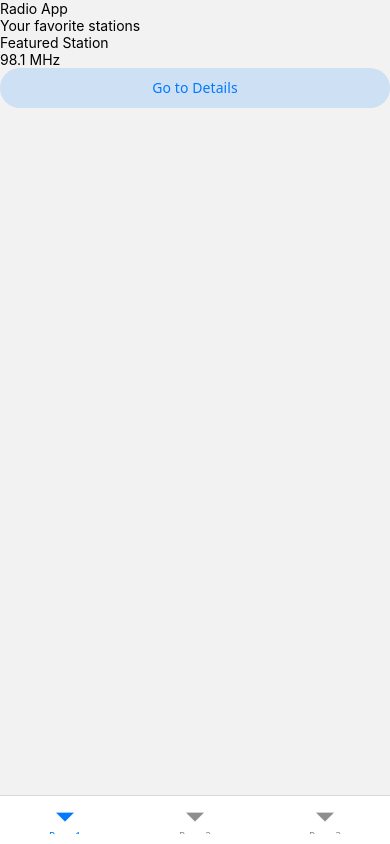
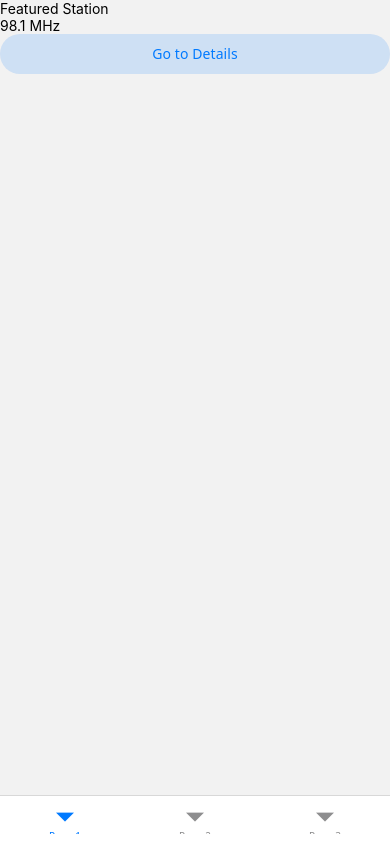
Before and after one commit to Davide131297/radio-app, a React Native app: screen /Home in a window 390 px wide. Built offline with nearby package versions, Linux system fonts and the light colour scheme.

Commit message:
install supabase

```diff
--- /dev/null
+++ b/initSupabase.ts
@@ -0,0 +1,6 @@
+import { createClient, SupabaseClient } from '@supabase/supabase-js';
+
+const supabaseUrl: string = process.env.SUPABASE_URL || '';
+const supabaseAnonKey: string = process.env.SUPABASE_ANON_KEY || '';
+
+export const supabase: SupabaseClient = createClient(supabaseUrl, supabaseAnonKey);
--- a/package.json
+++ b/package.json
@@ -15,6 +15,7 @@
     "@react-navigation/bottom-tabs": "^7.3.8",
     "@react-navigation/native": "^7.1.4",
     "@react-navigation/native-stack": "^7.3.8",
+    "@supabase/supabase-js": "^2.49.4",
     "expo": "^52.0.44",
     "expo-status-bar": "~2.0.1",
     "nativewind": "latest",
--- a/screens/home-screen.tsx
+++ b/screens/home-screen.tsx
@@ -10,11 +10,6 @@ export function HomeScreen() {
   return (
     <SafeAreaView className="flex-1 bg-white">
       <ScrollView>
-        <View className="bg-gray-50 p-5">
-          <Text className="text-2xl font-bold text-gray-800">Radio App</Text>
-          <Text className="mt-1 text-base text-gray-600">Your favorite stations</Text>
-        </View>
-
         <View className="p-5">
           <View className="rounded-xl bg-white p-4 shadow-md">
             <Text className="text-lg font-semibold text-gray-800">Featured Station</Text>
```
Also changed, not shown: 2 other files (tests, documents, lock files or other folders).
